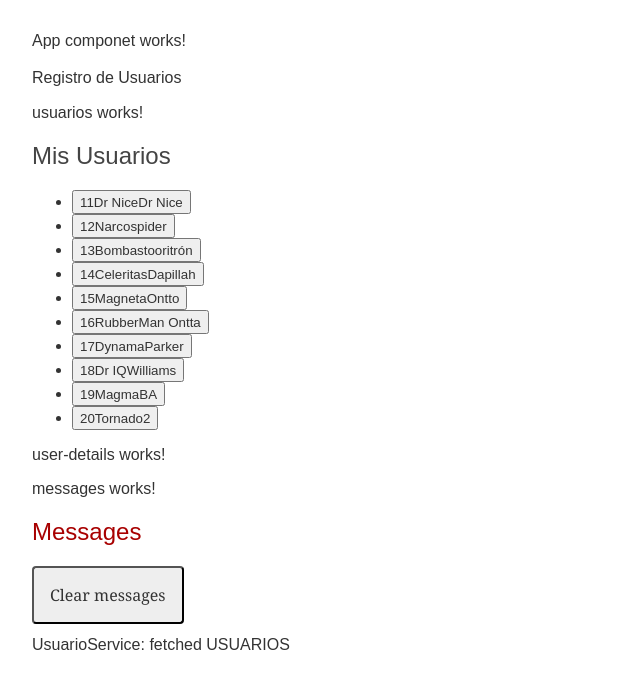
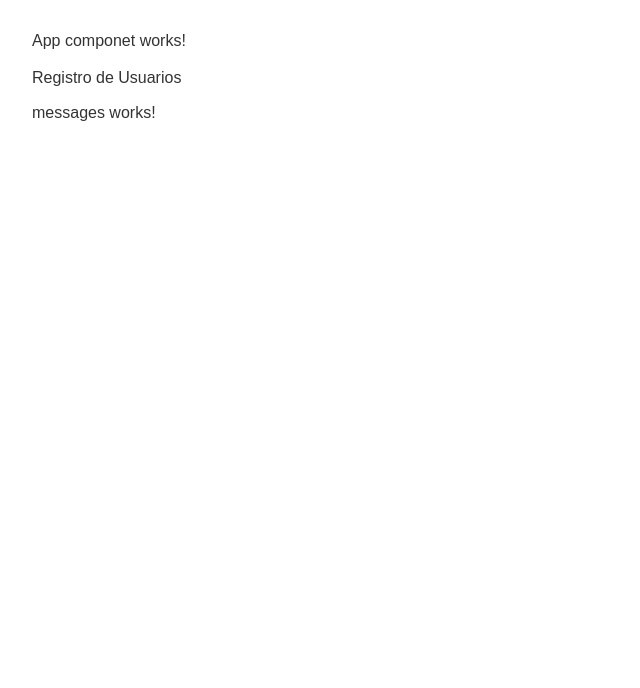
Before and after one commit to andriusmw/registrousuarios, an Angular app: page / in a window 1280 px wide. Shown: the top 688 px of the page, without its empty margins (0-640 px from the left). Built offline with nearby package versions, Linux system fonts and the light colour scheme.

Commit message:
añadido routing

```diff
--- a/src/app/app-routing.module.ts
+++ b/src/app/app-routing.module.ts
@@ -1,7 +1,10 @@
 import { NgModule } from '@angular/core';
 import { RouterModule, Routes } from '@angular/router';
+import { UsuariosComponent } from './usuarios/usuarios.component';
 
-const routes: Routes = [];
+const routes: Routes = [
+  { path: 'usuarios', component: UsuariosComponent }
+];
 
 @NgModule({
   imports: [RouterModule.forRoot(routes)],
--- a/src/app/app.component.html
+++ b/src/app/app.component.html
@@ -2,6 +2,6 @@
 <!--<img src="../assets/images/img1.png">-->
 {{title}}
 
-<app-usuarios></app-usuarios>
+<router-outlet></router-outlet>
 
 <app-messages></app-messages>
```
